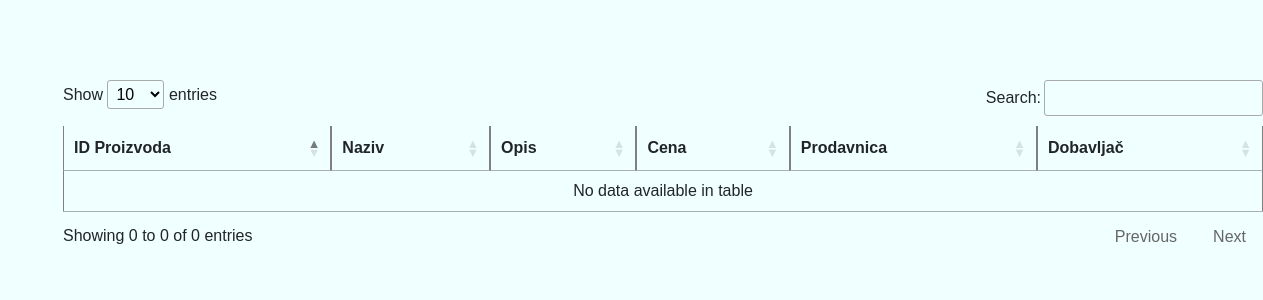
After one commit to AndrijaNikolic0/iteh-prvi-domaci, a PHP site: page /pregled.php in a window 1600 px wide. The commit adds this page. Shown: the top 300 px of the page, without its empty margins (337-1600 px from the left). Run offline with PHP 8.4, Linux system fonts and the light colour scheme; data that the repository does not hold is empty; some libraries are stand-ins or nearby versions; some web fonts are replaced.

Commit message:
Pregled svih dostupnih proizvoda sa njihovim osnovnim informacijama, datatable biblioteka omogucava pretragu i sortiranje

```diff
--- a/css.css
+++ b/css.css
@@ -24,3 +24,14 @@
     height: 65px;
     margin-bottom: 25px;
 }
+
+.tabela {
+    margin-top: 80px;
+    width: 1200px;
+    margin-left: 400px;
+
+}
+
+#tabelaproizvodi {
+    padding-top: 10px;
+}
--- a/index.php
+++ b/index.php
@@ -6,6 +6,7 @@
     <meta http-equiv="X-UA-Compatible" content="IE=edge">
     <meta name="viewport" content="width=device-width, initial-scale=1.0">
     <link href="https://cdn.jsdelivr.net/npm/bootstrap@5.0.2/dist/css/bootstrap.min.css" rel="stylesheet" integrity="sha384-EVSTQN3/azprG1Anm3QDgpJLIm9Nao0Yz1ztcQTwFspd3yD65VohhpuuCOmLASjC" crossorigin="anonymous">
+    <link rel="stylesheet" type="text/css" href="https://cdn.datatables.net/1.11.3/css/jquery.dataTables.min.css">
     <link rel="stylesheet" href="css.css">
     <title>Document</title>
 </head>
@@ -20,7 +21,7 @@
             </div>
             <div id="1"></div>
             <div class="dugme">
-                <button class="btn btn-primary a">Pregled svih proizvoda</button>
+                <a href="pregled.php"><button class="btn btn-primary a">Pregled svih proizvoda</button></a>
             </div>
             <div id="2"></div>
             <div class="dugme">
@@ -34,9 +35,10 @@
 
 
     </div>
+    <script src="https://cdn.jsdelivr.net/npm/bootstrap@5.0.2/dist/js/bootstrap.bundle.min.js" integrity="sha384-MrcW6ZMFYlzcLA8Nl+NtUVF0sA7MsXsP1UyJoMp4YLEuNSfAP+JcXn/tWtIaxVXM" crossorigin="anonymous"></script>
     <script src="https://code.jquery.com/jquery-3.6.0.min.js" integrity="sha256-/xUj+3OJU5yExlq6GSYGSHk7tPXikynS7ogEvDej/m4=" crossorigin="anonymous"></script>
-    <script src="https://cdn.jsdelivr.net/npm/bootstrap@5.0.2/dist/js/bootstrap.bundle.min.js" integrity="sha384-MrcW6ZMFYlzcLA8Nl+NtUVF0sA7MsXsP1UyJoMp4YLEuNSfAP+JcXn/tWtIaxVXM" crossorigin="anonymous"></script>
     <script src="js.js"></script>
+    <script type="text/javascript" src="https://cdn.datatables.net/1.11.3/js/jquery.dataTables.min.js"></script>
 </body>
 
 </html>
--- a/js.js
+++ b/js.js
@@ -1,5 +1,6 @@
 $(function () {
     noviProizvod();
+    $('#tabelaproizvodi').DataTable();
 });
 
 
--- /dev/null
+++ b/pregled.php
@@ -0,0 +1,65 @@
+<!DOCTYPE html>
+<html lang="en">
+
+<head>
+    <meta charset="UTF-8">
+    <meta http-equiv="X-UA-Compatible" content="IE=edge">
+    <meta name="viewport" content="width=device-width, initial-scale=1.0">
+    <link href="https://cdn.jsdelivr.net/npm/bootstrap@5.0.2/dist/css/bootstrap.min.css" rel="stylesheet" integrity="sha384-EVSTQN3/azprG1Anm3QDgpJLIm9Nao0Yz1ztcQTwFspd3yD65VohhpuuCOmLASjC" crossorigin="anonymous">
+    <link rel="stylesheet" type="text/css" href="https://cdn.datatables.net/1.11.3/css/jquery.dataTables.min.css">
+    <link rel="stylesheet" href="css.css">
+    <title>Document</title>
+</head>
+
+<body>
+
+    <div class="pregled">
+
+        <div class="tabela">
+
+            <table class="tbl table-bordered table-striped" id="tabelaproizvodi">
+                <thead>
+                    <tr>
+                        <th>ID Proizvoda</th>
+                        <th>Naziv</th>
+                        <th>Opis</th>
+                        <th>Cena</th>
+                        <th>Prodavnica</th>
+                        <th>Dobavljač</th>
+                    </tr>
+                </thead>
+                <tbody>
+                    <?php
+
+                    include('Database.php');
+                    $database = new Database('prodavnice');
+                    $sql = "select pzd.id, pzd.proizvod, pzd.opis, pzd.cena, prod.nazivProdavnice, dob.nazivDobavljaca from proizvod pzd join prodavnica prod on pzd.prodavnica_id=prod.id join dobavljac dob on pzd.dobavljac_id=dob.id";
+                    $rzt = $database->conn->query($sql);
+
+                    while ($rztRed = mysqli_fetch_assoc($rzt)) {
+                    ?>
+                        <tr>
+                            <td><?php echo $rztRed['id'] ?></td>
+                            <td><?php echo $rztRed['proizvod'] ?></td>
+                            <td><?php echo $rztRed['opis'] ?></td>
+                            <td><?php echo $rztRed['cena'] ?></td>
+                            <td><?php echo $rztRed['nazivProdavnice'] ?></td>
+                            <td><?php echo $rztRed['nazivDobavljaca'] ?></td>
+                        </tr>
+
+                    <?php } ?>
+                </tbody>
+            </table>
+        </div>
+
+    </div>
+
+
+
+    <script src="https://code.jquery.com/jquery-3.6.0.min.js" integrity="sha256-/xUj+3OJU5yExlq6GSYGSHk7tPXikynS7ogEvDej/m4=" crossorigin="anonymous"></script>
+    <script src="https://cdn.jsdelivr.net/npm/bootstrap@5.0.2/dist/js/bootstrap.bundle.min.js" integrity="sha384-MrcW6ZMFYlzcLA8Nl+NtUVF0sA7MsXsP1UyJoMp4YLEuNSfAP+JcXn/tWtIaxVXM" crossorigin="anonymous"></script>
+    <script src="js.js"></script>
+    <script type="text/javascript" src="https://cdn.datatables.net/1.11.3/js/jquery.dataTables.min.js"></script>
+</body>
+
+</html>
```
Also changed, not shown: novi.php (+4 -4 lines).
